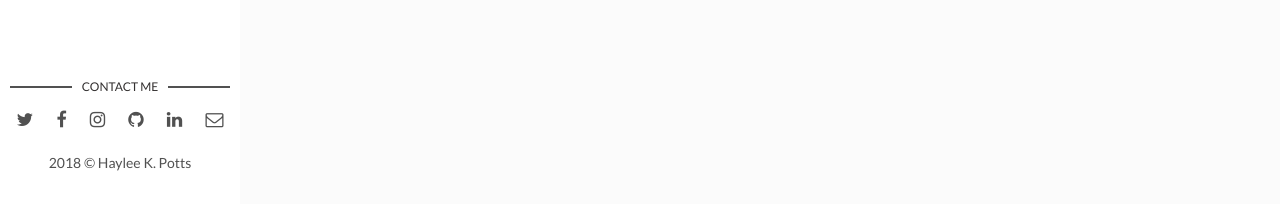
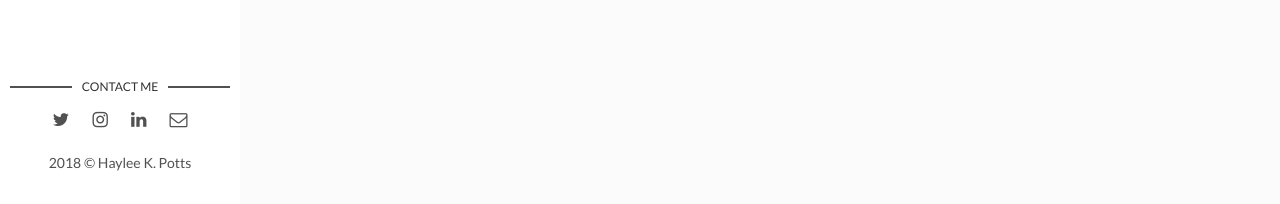
Before and after one commit to HayleePottsBlog/HayleePottsBlog.github.io, a Jekyll site: the page built from index.html, in a window 1280 px wide. Shown: the part 693-897 px from the top of the page. Built offline with Jekyll 4.4.1, drawn with Linux system fonts in a browser that asks for light colours; the list of posts is cut into pages by our own code.

Commit message:
fix socials

```diff
--- a/_layouts/main.html
+++ b/_layouts/main.html
@@ -16,26 +16,26 @@ layout: default
     <section class="contact">
       <h3 class="contact-title">Contact me</h3>
       <ul>
+        <!-- {% if site.social-facebook %}
+          <li><a href="https://facebook.com/{{ site.social-facebook }}" target="_blank"><i class="fa fa-facebook" aria-hidden="true"></i></a></li>
+        {% else %}
+          <li><a href="https://facebook.com/" target="_blank"><i class="fa fa-facebook" aria-hidden="true"></i></a></li>
+        {% endif %} -->
         {% if site.social-twitter %}
           <li><a href="https://twitter.com/{{ site.social-twitter }}" target="_blank"><i class="fa fa-twitter" aria-hidden="true"></i></a></li>
         {% else %}
           <li><a href="https://twitter.com/" target="_blank"><i class="fa fa-twitter" aria-hidden="true"></i></a></li>
         {% endif %}
         {% if site.social-facebook %}
-          <li><a href="https://facebook.com/{{ site.social-facebook }}" target="_blank"><i class="fa fa-facebook" aria-hidden="true"></i></a></li>
-        {% else %}
-          <li><a href="https://facebook.com/" target="_blank"><i class="fa fa-facebook" aria-hidden="true"></i></a></li>
-        {% endif %}
-        {% if site.social-facebook %}
           <li><a href="https://instagram.com/{{ site.social-instagram }}" target="_blank"><i class="fa fa-instagram" aria-hidden="true"></i></a></li>
         {% else %}
           <li><a href="https://instagram.com/" target="_blank"><i class="fa fa-instagram" aria-hidden="true"></i></a></li>
         {% endif %}
-        {% if site.social-github %}
+        <!-- {% if site.social-github %}
           <li class="github"><a href="https://github.com/{{site.social-github}}" target="_blank"><i class="fa fa-github"></i></a></li>
         {% else %}
           <li class="github"><a href="https://github.com/" target="_blank"><i class="fa fa-github" aria-hidden="true"></i></a></li>
-        {% endif %}
+        {% endif %} -->
         {% if site.social-linkedin %}
           <li class="linkedin"><a href="https://linkedin.com/in/{{site.social-linkedin}}" target="_blank"><i class="fa fa-linkedin"></i></a></li>
         {% else %}
```
Also changed, not shown: 4 other files.
